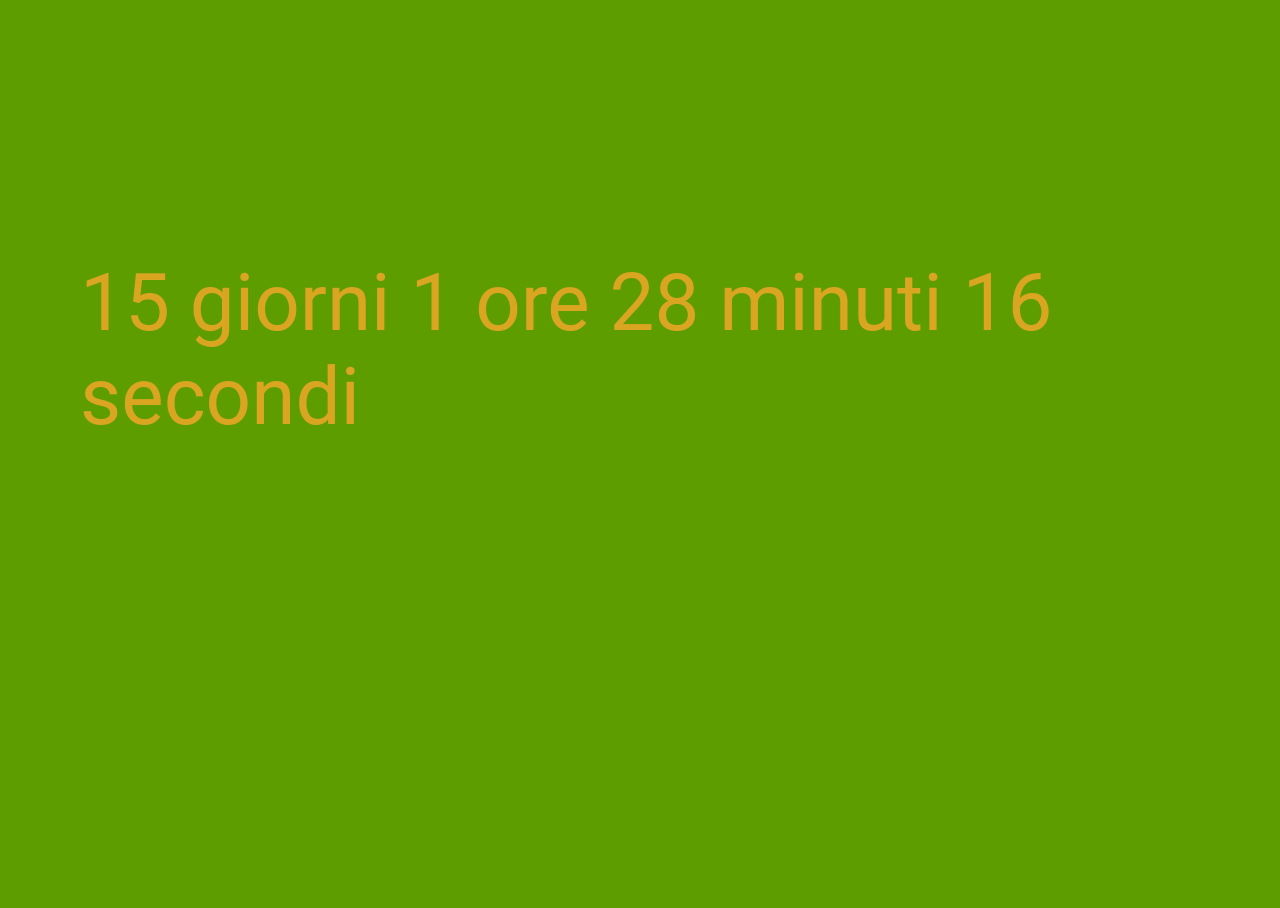
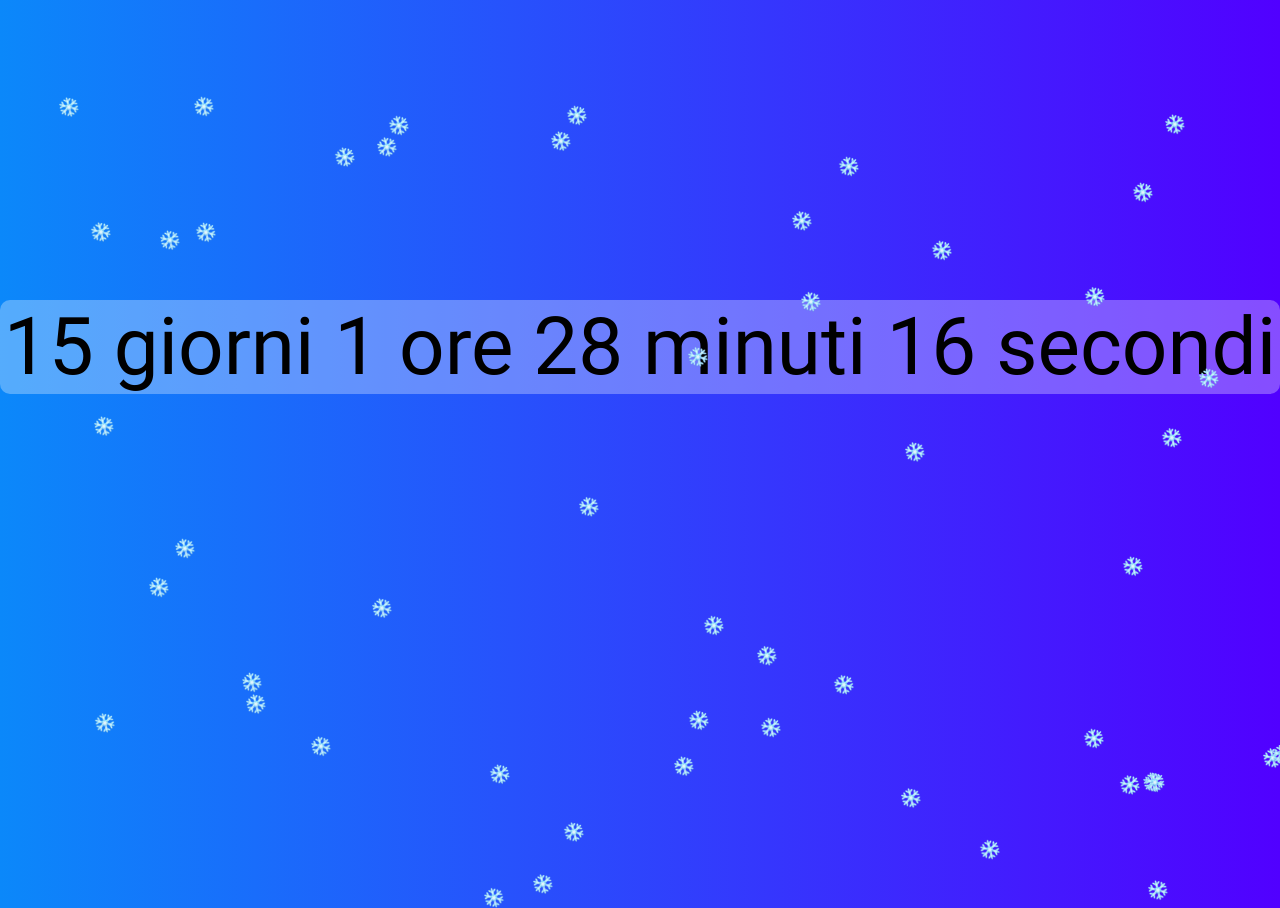
Before and after one commit to MrEnergetico/2024-countdown, a plain HTML site: page index.html in a window 1280 px wide. Before the commit the page ends 800 px from the top, so only its background shows below. Drawn offline with Linux system fonts and the light colour scheme.

Commit message:
Style update

```diff
--- a/index.js
+++ b/index.js
@@ -15,4 +15,30 @@ function updateCountdown() {
     " giorni " + hours + " ore " + minutes + " minuti " + seconds + " secondi ";
 }
 
+document.addEventListener('DOMContentLoaded', function () {
+    const numberOfDrops = 50; // Imposta il numero di gocce desiderato
+    const body = document.body;
+
+    for (let i = 0; i < numberOfDrops; i++) {
+        createRaindrop();
+    }
+
+    function createRaindrop() {
+        const raindrop = document.createElement('div');
+        raindrop.className = 'raindrop';
+        setRandomPosition(raindrop);
+        body.appendChild(raindrop);
+    }
+
+    function setRandomPosition(element) {
+        const randomX = Math.random() * window.innerWidth;
+        const randomDelay = Math.random() * 5; // Imposta un ritardo casuale
+        const randomDuration = Math.random() * 5 + 5; // Imposta una durata casuale
+
+        element.style.left = `${randomX}px`;
+        element.style.animationDelay = `-${randomDelay}s`;
+        element.style.animationDuration = `${randomDuration}s`;
+    }
+})
+
 setInterval(updateCountdown, 1000);
--- a/style.css
+++ b/style.css
@@ -4,13 +4,36 @@
 }
 
 body{
-    background-color: rgb(94, 157, 0);
+    background: rgb(11,136,250);
+    background: linear-gradient(90deg, rgba(11,136,250,1) 0%, rgba(81,0,255,1) 100%);
+    overflow: hidden;
 }
 
 #countdown{
-    color: goldenrod;
+    color: rgb(0, 0, 0);
     font-family: 'Roboto', sans-serif;
     font-size: 80px;
-    margin-left: 80px;
-    margin-top: 20%;
+    transform: translateY(300px);
+    background-color: rgba(255,255,255,0.3);
+    border-radius: 10px;
+    position: relative;
+    text-align: center;
 }
+
+.raindrop {
+    position: absolute;
+    width: 20px;
+    height: 20px;
+    background: url('./Snow.png') no-repeat center center;
+    background-size: contain;
+    animation: fall linear infinite;
+}
+
+@keyframes fall {
+    from {
+        transform: translateY(-20px); /* Parti da un po' sopra il top della finestra */
+    }
+    to {
+        transform: translateY(100vh); /* Vai fino al fondo della finestra */
+    }
+}
```
Also changed, not shown: Snow.png (added), index.html (line endings or trailing spaces).
